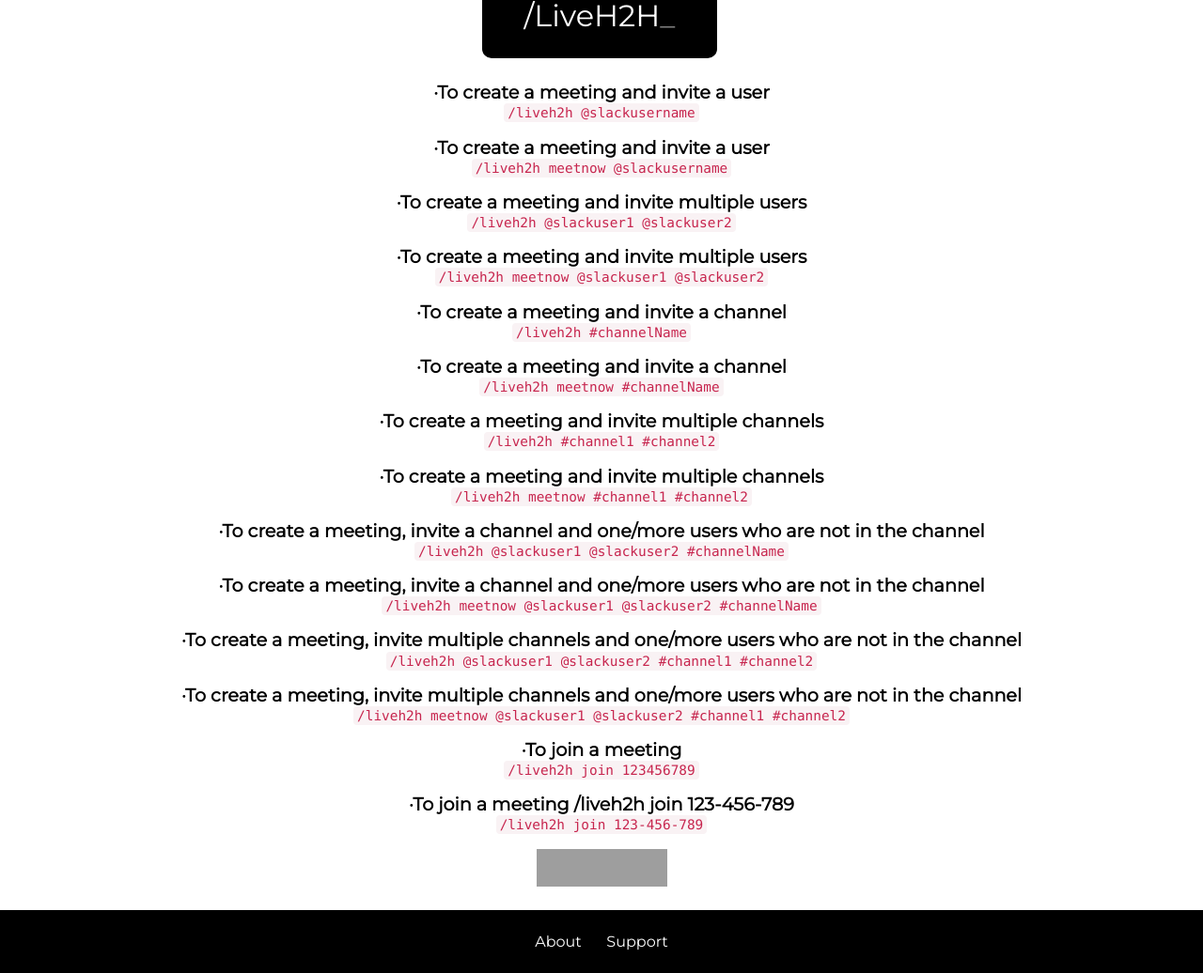
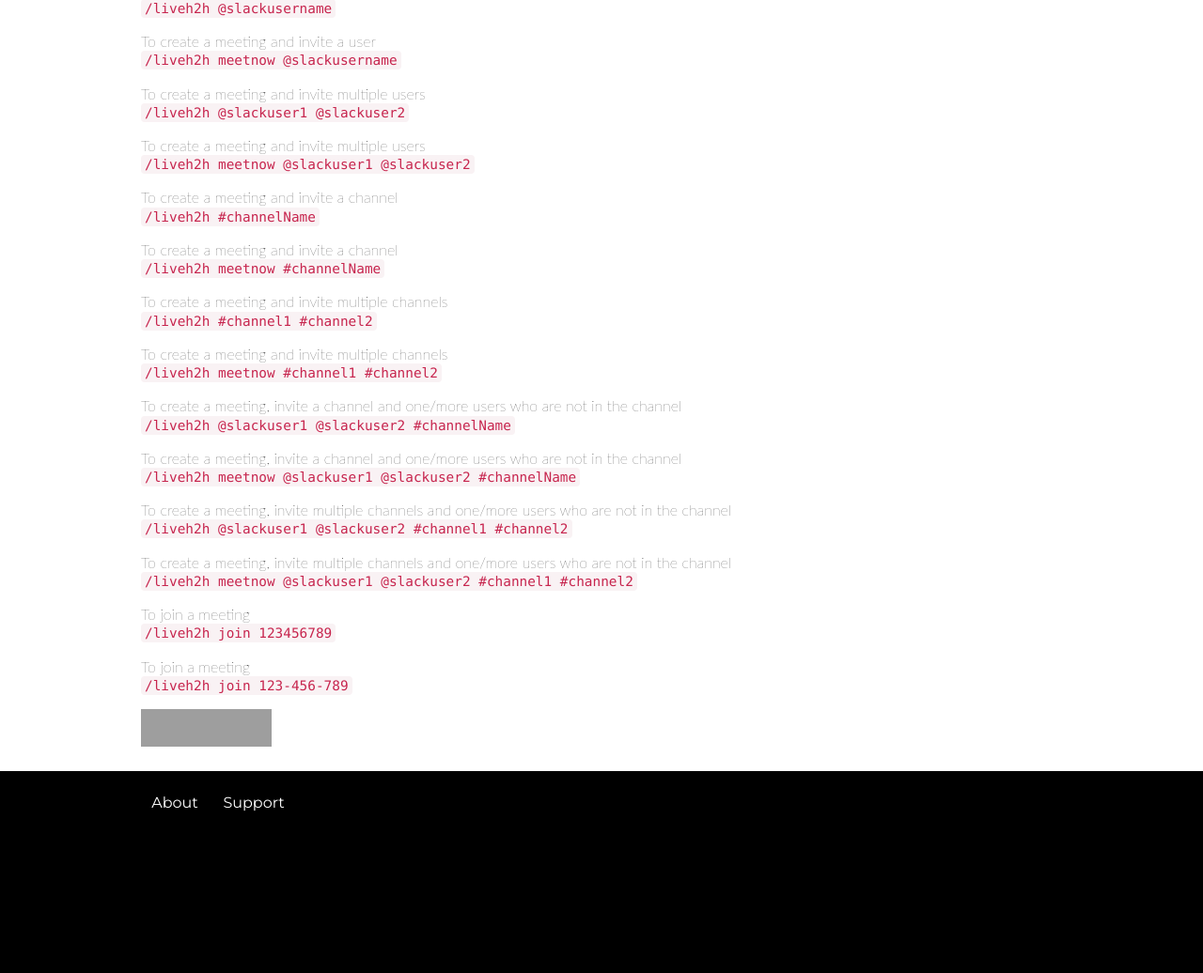
Before and after one commit to McQuinTrix/slackApp, a website: page views/index.html in a window 1280 px wide. Shown: the part 200-1236 px from the top of the page at 94% size. After the commit the page ends 1088 px from the top, so only its background shows below. Drawn offline with nearby package versions, Linux system fonts and the light colour scheme; files that its build step writes are made by us from their sources; grey boxes are pictures that could not be loaded; files whose address does not match are found by name.

Commit message:
Redirect changes

```diff
--- a/public/css/style.css
+++ b/public/css/style.css
@@ -50,9 +50,12 @@
 	border-spacing: 0;
 }
 /* ------------------------------------------ */
-.nav-container,.sec-container{
+.nav-container,.sec-container,footer{
     width: 980px;
     margin: 0 auto;
+}
+.sec-container,footer{
+    text-align: left;
 }
 nav{
     background-color: black;
@@ -92,11 +95,10 @@
     font-family: Menlo,Monaco,Consolas,"Courier New",monospace;
 }
 .head-h2{
-    padding: 0.8em 1.4em;
+    padding: 0.4em 0em 0;
     width: auto;
     display: inline-block;
-    color: white;
-    background-color: black;
+    color: black;
     border-radius: 10px;
     font-size: 2em;
     margin-bottom: 0.8em;
@@ -168,19 +170,20 @@
 section{
     background: white;
 }
+ul{
+   font-family:  "Lato", sans-serif;
+}
 li:nth-child(odd){
-    font-size: 1.2em;
-    font-weight: bold;
+    font-size: 1em;
+    font-weight: lighter;
 }
 li:nth-child(odd):before{
-    content:'\00B7';
 
 }
 li:nth-child(even){
     margin-bottom: 1em;
 }
 footer{
-    text-align: center;
     padding: 1.2em;
 }
 footer a{
--- a/views/index.html
+++ b/views/index.html
@@ -32,15 +32,20 @@
                     <a href="#">Support</a>
                 </div>
                 -->
-                <a href="https://slack.com/oauth/authorize?scope=incoming-webhook,commands,bot&client_id=72362934594.72343901492"><img alt="Add to Slack" height="40" width="139" src="https://platform.slack-edge.com/img/add_to_slack.png" srcset="https://platform.slack-edge.com/img/add_to_slack.png 1x, https://platform.slack-edge.com/img/add_to_slack@2x.png 2x" /></a>
+                <a href="https://mcquintrix.slack.com/oauth/reflow?client_id=72362934594.72343901492&scope=bot+chat%3Awrite%3Abot+users.profile%3Aread+commands+im%3Aread+users%3Aread"><img alt="Add to Slack" height="40" width="139" src="https://platform.slack-edge.com/img/add_to_slack.png" srcset="https://platform.slack-edge.com/img/add_to_slack.png 1x, https://platform.slack-edge.com/img/add_to_slack@2x.png 2x" /></a>
             </div>
         </nav>
         <section>
             <div class="sec-container">
                 <div class="head">
+                    <!--
                     <div class="quote">
-                        <span class="qcharac">&ldquo;</span>Slack + LiveH2H = Easy Video Conferencing<span class="qcharac">&bdquo;</span>
+
+                        <span class="qcharac">&ldquo;</span>
+                        Slack + LiveH2H = Easy Video Conferencing
+                        <span class="qcharac">&bdquo;</span>
                     </div>
+                    -->
                     <h2 class="head-h2"></h2>
                     <img>
                     <!--
@@ -87,19 +92,20 @@
                             <li><code>/liveh2h meetnow @slackuser1 @slackuser2 #channel1 #channel2</code></li>
                         <li>To join a meeting</li>
                             <li><code>/liveh2h join 123456789 </code></li>
-                        <li>To join a meeting /liveh2h join 123-456-789</li>
+                        <li>To join a meeting </li>
                         <li><code>/liveh2h join 123-456-789 </code></li>
                     </ul>
                 </div>
                 <div class="add-class">
-                    <a href="https://slack.com/oauth/authorize?scope=incoming-webhook,commands,bot&client_id=72362934594.72343901492"><img alt="Add to Slack" height="40" width="139" src="https://platform.slack-edge.com/img/add_to_slack.png" srcset="https://platform.slack-edge.com/img/add_to_slack.png 1x, https://platform.slack-edge.com/img/add_to_slack@2x.png 2x" /></a>
+
+                    <a href="https://mcquintrix.slack.com/oauth/reflow?client_id=72362934594.72343901492&scope=bot+chat%3Awrite%3Abot+users.profile%3Aread+commands+im%3Aread+users%3Aread"><img alt="Add to Slack" height="40" width="139" src="https://platform.slack-edge.com/img/add_to_slack.png" srcset="https://platform.slack-edge.com/img/add_to_slack.png 1x, https://platform.slack-edge.com/img/add_to_slack@2x.png 2x" /></a>
                 </div>
             </div>
 
         </section>
         <footer>
-            <a href="#">About</a>
-            <a href="#">Support</a>
+            <a target='_blank' href="http://www.liveh2h.com/about/">About</a>
+            <a target='_blank' href="http://www.liveh2h.com/contact/">Support</a>
         </footer>
     </body>
 </html>
```
